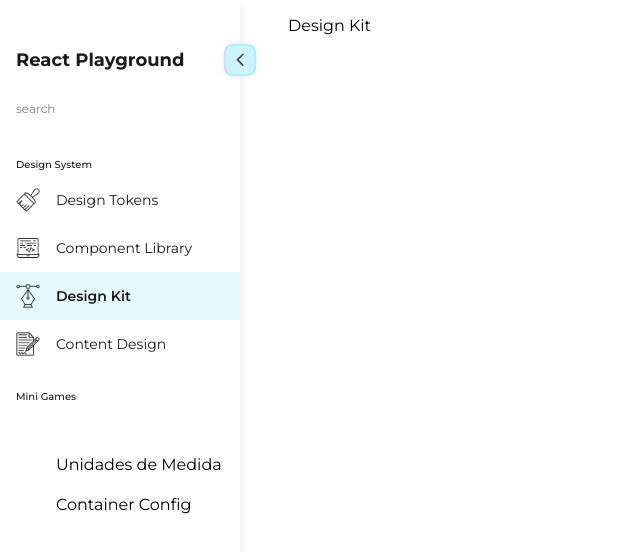
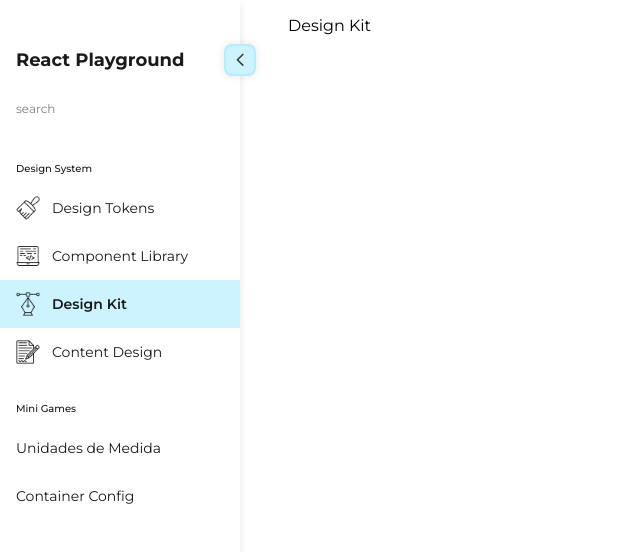
Before and after one commit to henceenterprise/Playground, a React (Vite) app: page /design-kit in a window 1280 px wide. Shown: the top 552 px of the page, without its empty margins (0-640 px from the left). Built offline with nearby package versions, Linux system fonts and the light colour scheme.

Commit message:
navbar update

```diff
--- a/src/components/Navbar/Navbar.jsx
+++ b/src/components/Navbar/Navbar.jsx
@@ -1,26 +1,20 @@
 import React, { useState, useRef, useEffect } from "react";
 import { Link, useLocation } from "react-router-dom";
-
-// Components
 import Container from "../Container";
 import SearchBar from "../SearchBar";
-import Button from '../Button';
+import Button from "../Button";
 
-// Icons
-import ic__designKit from "@/assets/icons/ic__design-kit.png";
-import ic__designTokens from "@/assets/icons/ic__design-tokens.png";
-import ic__componentLibrary from "@/assets/icons/ic__component-library.png";
-import ic__contentDesign from "@/assets/icons/ic__content-design.png";
+// Import JSON data
+import navItems from "./Navbar__Items.json";
 
 // CSS
 import "./Navbar.scss";
 
 function Navbar() {
   const location = useLocation();
-  const [navbarOpen, setNavbarOpen] = useState(true);
+  const [navbarOpen, setNavbarOpen] = useState(false);
   const [dropdownOpen, setDropdownOpen] = useState(false);
   const navbarRef = useRef(null);
-  const dropdownRef = useRef(null);
 
   const toggleDropdown = () => {
     setDropdownOpen((prev) => !prev);
@@ -31,18 +25,14 @@ function Navbar() {
   };
 
   return (
-    <nav className={`nav${navbarOpen ? " nav--open" : ""} `} ref={navbarRef}>
+    <nav className={`nav${navbarOpen ? " nav--closed" : ""}`} ref={navbarRef}>
       <Container>
-        <div className="nav__wrapper-logo">
-          <Link draggable="false" className="nav__logo" to="/">
-            <span>React Playground</span>
-          </Link>
         <Button
           isClicked={true}
+          className="nav__button--minimize"
           onClick={toggleNavbar}
           icon={
             <svg
-                className="nav__button-minimize-icon"
               viewBox="0 0 25 25"
               fill="none"
               xmlns="http://www.w3.org/2000/svg"
@@ -51,142 +41,37 @@ function Navbar() {
             </svg>
           }
         />
-        </div>
+        <Link draggable="false" className="nav__logo" to="/">
+          <span>React Playground</span>
+        </Link>
         <SearchBar />
-        <ul className="nav__list">
+        {navItems.map((category, index) => (
+          <ul className="nav__list" key={index}>
+            {category.map((item, idx) => (
               <li
+                key={idx}
                 className={`nav__list-item${
-              location.pathname === "/design-system"
-                ? " nav__list-item--active"
-                : ""
-            } nav__list-item--first`}
-          >
-            <Link draggable="false" className="nav__list-item__link" to="/design-system">
-              Design System
-            </Link>
-          </li>
-          <li
-            className={`nav__list-item${
-              location.pathname === "/design-tokens"
+                  location.pathname === item.path
                     ? " nav__list-item--active"
                     : ""
                 }`}
               >
+                {item.icon && (
                   <div className="nav__list-item__icon">
-              <img src={ic__designTokens} alt="" />
+                    <img src={item.icon} alt="" />
                   </div>
+                )}
                 <Link
                   draggable="false"
                   className="nav__list-item__link"
-              to="/design-tokens"
+                  to={item.path}
                 >
-              Design Tokens
+                  {item.label}
                 </Link>
               </li>
-          <li
-            className={`nav__list-item${
-              location.pathname === "/component-library"
-                ? " nav__list-item--active"
-                : ""
-            }`}
-          >
-            <div className="nav__list-item__icon">
-              <img src={ic__componentLibrary} alt="" />
-            </div>
-            <Link
-              draggable="false"
-              className="nav__list-item__link"
-              to="/component-library"
-            >
-              Component Library
-            </Link>
-          </li>
-          <li
-            className={`nav__list-item${
-              location.pathname === "/design-kit"
-                ? " nav__list-item--active"
-                : ""
-            }`}
-          >
-            <div className="nav__list-item__icon">
-              <img src={ic__designKit} alt="" />
-            </div>
-            <Link
-              draggable="false"
-              className="nav__list-item__link"
-              to="/design-kit"
-            >
-              Design Kit
-            </Link>
-          </li>
-          <li
-            className={`nav__list-item${
-              location.pathname === "/content-design"
-                ? " nav__list-item--active"
-                : ""
-            }`}
-          >
-            <div className="nav__list-item__icon">
-              <img src={ic__contentDesign} alt="" />
-            </div>
-            <Link
-              draggable="false"
-              className="nav__list-item__link"
-              to="/content-design"
-            >
-              Content Design
-            </Link>
-          </li>
+            ))}
           </ul>
-        <ul className="nav__list">
-          <li
-            className={`nav__list-item${
-              location.pathname === "/mini-games"
-                ? " nav__list-item--active"
-                : ""
-            } nav__list-item--first`}
-          >
-            <Link draggable="false" className="nav__list-item__link" to="/mini-games">
-            Mini Games
-            </Link>
-          </li>
-        </ul>
-        <ul>
-          <li
-            className={`nav__list-item${
-              location.pathname === "/unidades-de-medida"
-                ? " nav__list-item--active"
-                : ""
-            }`}
-          >
-            <div className="nav__item-wrapper">
-              <Link
-                draggable="false"
-                className="nav__link"
-                to="/unidades-de-medida"
-              >
-                Unidades de Medida
-              </Link>
-            </div>
-          </li>
-          <li
-            className={`nav__list-item${
-              location.pathname === "/container-configurations"
-                ? " nav__list-item--active"
-                : ""
-            }`}
-          >
-            <div className="nav__item-wrapper">
-              <Link
-                draggable="false"
-                className="nav__link"
-                to="/container-configurations"
-              >
-                Container Config
-              </Link>
-            </div>
-          </li>
-        </ul>
+        ))}
       </Container>
     </nav>
   );
--- a/src/components/Navbar/Navbar.scss
+++ b/src/components/Navbar/Navbar.scss
@@ -4,72 +4,69 @@
   position: sticky;
   top: 0;
   left: 0;
-  width: calc(80px + 16px);
-  flex: 0 0 calc(80px + 16px);
+  width: calc(240px + 16px);
+  flex: 0 0 calc(240px + 16px);
   z-index: 9;
   height: 100vh;
   padding-right: 16px;
-  transition: all 0.5s ease;
-
-  &--open {
-    width: calc(240px + 16px);
-    flex: 0 0 calc(240px + 16px);
-  }
+  // transition: all 0.5s ease;
 
   .container {
     height: 100%;
     background-color: $white;
     box-shadow: 4px 0px 8px -4px rgba(0, 0, 0, 0.1);
+    overflow-x: hidden;
 
     &__content {
       display: flex;
-      align-items: flex-start;
-      justify-content: flex-start;
       flex-direction: column;
-      height: 100%;
       padding: 44px 16px;
-      min-width: initial;
     }
   }
 
-  &__wrapper-logo {
-    position: relative;
-    width: 100%;
-    display: flex;
-    align-items: center;
-    margin-bottom: 16px;
-    justify-content: flex-start;
+  &__button--minimize {
+    position: absolute;
+    right: 0;
+    top: 44px;
+    display: grid;
+    place-items: center;
+    padding: 0;
+    width: 32px;
     height: 32px;
+    z-index: 1;
 
     .button {
-      position: absolute;
-      right: -32px;
-      top: 50%;
-      transform: translateY(-50%);
-      width: 32px;
-      height: 32px;
-      padding: 6px;
+      &__icon {
+        width: 16px;
+        height: 16px;
+        transform: rotate(-90deg);
+        transition: transform 0.3s ease-in-out;
+        transform-origin: center;
 
-      &__icon {
-        transform: rotate(-90deg);
-        width: 100%;
-        height: 100%;
+        svg {
+          width: 100%;
+        }
       }
+    }
 
-      &--active {
-        .button__icon {
-          transform: rotate(90deg);
-        }
+    &.button--active {
+      .button__icon {
+        transform: rotate(90deg);
       }
     }
   }
 
   &__logo {
+    display: flex;
+    align-items: center;
+    margin-bottom: 16px;
+    position: relative;
+    height: 32px;
+    width: 100%;
     font-size: 18px;
     font-weight: 700;
     color: $gray-10;
     transition: color 0.25s ease;
-    display: block;
     white-space: nowrap;
 
     &:hover {
@@ -78,29 +75,37 @@
   }
 
   &__list {
+    list-style: none;
+    padding: 0;
     display: flex;
-    align-items: flex-start;
+    flex-direction: column;
     gap: 8px;
-    padding: 0;
-    margin: 0;
-    list-style: none;
-    flex-direction: column;
-    width: 100%;
     margin-bottom: 24px;
 
     &-item {
-      position: relative;
-      width: 100%;
       display: flex;
       align-items: center;
-      justify-content: flex-start;
-      gap: 4px;
+      gap: 12px;
       height: 40px;
+      position: relative;
+
+      &::before {
+        content: "";
+        position: absolute;
+        top: -4px;
+        left: -16px;
+        width: calc(100% + (16px * 2));
+        height: calc(100% + (4px * 2));
+        opacity: 0;
+        transition: opacity 0.25s ease;
+        background-color: $lightblue-90;
+      }
 
       &__icon {
-        position: absolute;
         width: 24px;
         height: 24px;
+        flex: 0 0 24px;
+        position: relative;
 
         img {
           width: 100%;
@@ -112,29 +117,26 @@
 
       &__link {
         font-size: 14px;
-        font-weight: 400;
         color: $gray-10;
-        position: relative;
-        white-space: nowrap;
-        // strech-link
-        width: 100%;
+        width: calc(100% + (24px + 12px));
+        padding-left: calc(24px + 12px);
+        margin-left: calc(-24px - 12px);
         height: 100%;
         display: flex;
         align-items: center;
-        justify-content: flex-start;
-        padding-left: calc(24px + 16px);
+        white-space: nowrap;
+        position: relative;
       }
 
-      &::before {
-        content: "";
-        height: calc(40px + 8px);
-        width: calc(100% + 32px);
-        background-color: $lightblue-95;
-        position: absolute;
-        top: -4px;
-        left: -16px;
-        transition: opacity 0.25s ease;
-        opacity: 0;
+      &:nth-child(1) {
+        height: 24px;
+        &::before {
+          display: none;
+        }
+        .nav__list-item__link {
+          font-size: 10px;
+          font-weight: 500;
+        }
       }
 
       &:hover {
@@ -144,32 +146,68 @@
       }
 
       &--active {
+        &:nth-child(1) .nav__list-item__link,
         .nav__list-item__link {
           pointer-events: none;
+        }
+
+        &:nth-child(1) .nav__list-item__link {
+          font-weight: 700;
+        }
+
+        .nav__list-item__link {
           font-weight: 600;
         }
+
         &::before {
           opacity: 1;
         }
       }
+    }
+  }
 
-      &--first {
-        height: 16px;
+  &--closed {
+    width: calc(80px + 16px);
+    flex: 0 0 calc(80px + 16px);
 
-        .nav__list-item__link {
-          font-size: 10px;
-          font-weight: 500;
-          padding-left: 0;
-          transition: color 0.25s ease;
-        }
+    .nav {
+      &__list {
+        list-style: none;
+        padding: 0;
+        display: flex;
+        flex-direction: column;
+        gap: 8px;
+        margin-bottom: 24px;
 
-        &::before {
-          display: none;
-        }
+        &-item {
+          display: flex;
+          align-items: center;
+          gap: 12px;
+          height: 40px;
 
-        &:hover, &.nav__list-item--active {
-          .nav__list-item__link {
-            color: $lightblue-react;
+          &__icon {
+            width: calc(80px - (16px * 2));
+            height: 24px;
+            flex: 0 0 calc(80px - (16px * 2));
+          }
+
+          &__link {
+            opacity: 0;
+            width: calc(100% + (24px + (80px - (16px * 2))));
+            padding-left: calc(24px + (80px - (16px * 2)));
+            margin-left: calc(-24px - (80px - (16px * 2)));
+          }
+
+          &:nth-child(1) {
+            height: 24px;
+            .nav__list-item__link {
+              opacity: 1;
+              width: calc(80px - (16px * 2));
+              padding: 0;
+              margin: 0;
+              white-space: wrap;
+              text-align: center;
+            }
           }
         }
       }
--- /dev/null
+++ b/src/components/Navbar/Navbar__Items.json
@@ -0,0 +1,38 @@
+[
+  [
+    { "label": "Design System", "path": "/design-system", "icon": null },
+    {
+      "label": "Design Tokens",
+      "path": "/design-tokens",
+      "icon": "/src/assets/icons/ic__design-tokens.png"
+    },
+    {
+      "label": "Component Library",
+      "path": "/component-library",
+      "icon": "/src/assets/icons/ic__component-library.png"
+    },
+    {
+      "label": "Design Kit",
+      "path": "/design-kit",
+      "icon": "/src/assets/icons/ic__design-kit.png"
+    },
+    {
+      "label": "Content Design",
+      "path": "/content-design",
+      "icon": "/src/assets/icons/ic__content-design.png"
+    }
+  ],
+  [
+    { "label": "Mini Games", "path": "/mini-games", "icon": null },
+    {
+      "label": "Unidades de Medida",
+      "path": "/unidades-de-medida",
+      "icon": null
+    },
+    {
+      "label": "Container Config",
+      "path": "/container-configurations",
+      "icon": null
+    }
+  ]
+]
--- a/src/styles/normalize.scss
+++ b/src/styles/normalize.scss
@@ -22,3 +22,14 @@ button {
   outline: none;
   color: initial;
 }
+
+img {
+  width: 100%;
+  height: auto;
+}
+
+ul,
+ol {
+  padding: 0;
+  margin: 0;
+}
```
Also changed, not shown: src/components/Button/Button.jsx (+4 -7 lines), src/components/Button/Button.scss (+8 -24 lines). Lines whose indentation alone changed are shown as unchanged.
